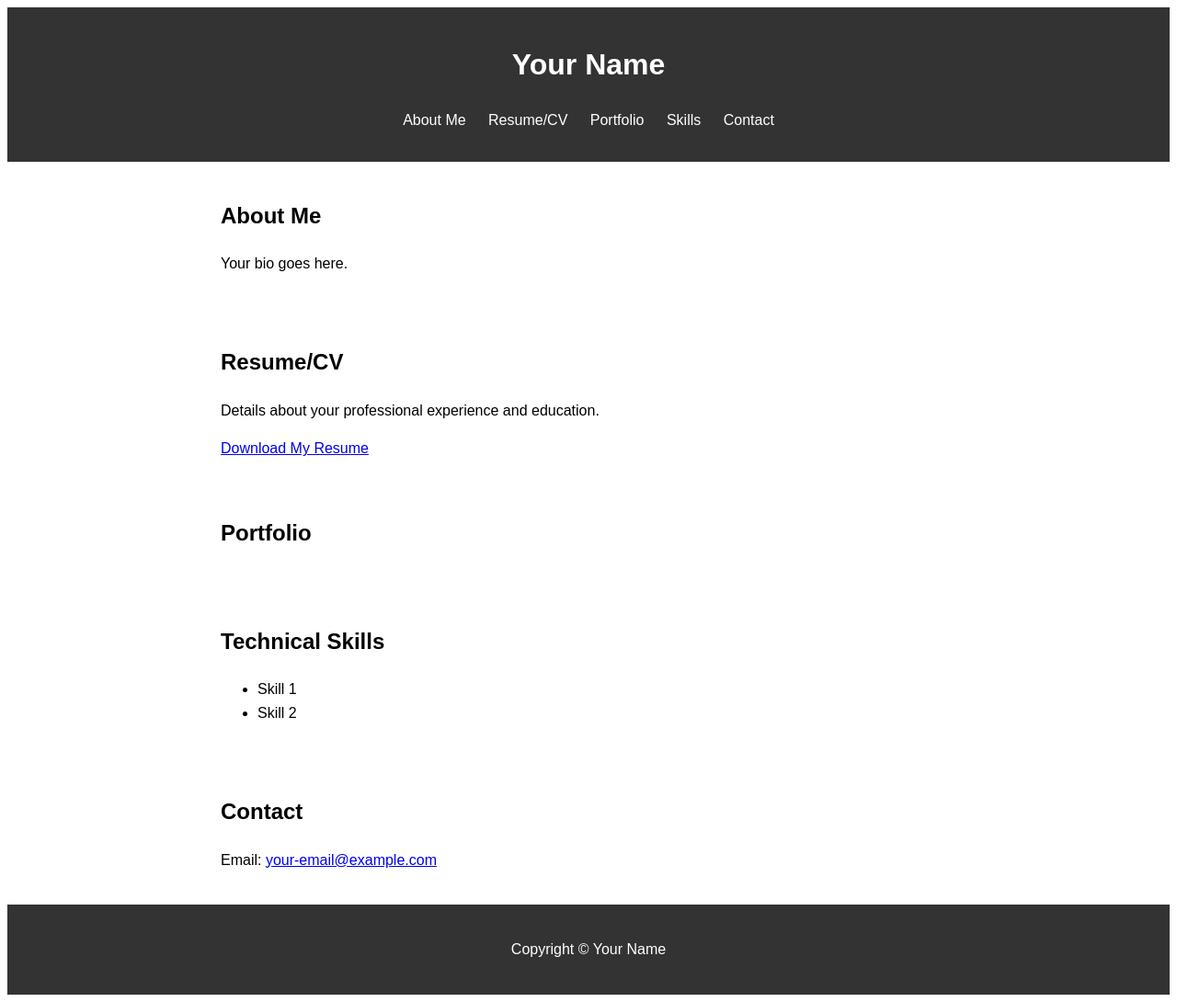
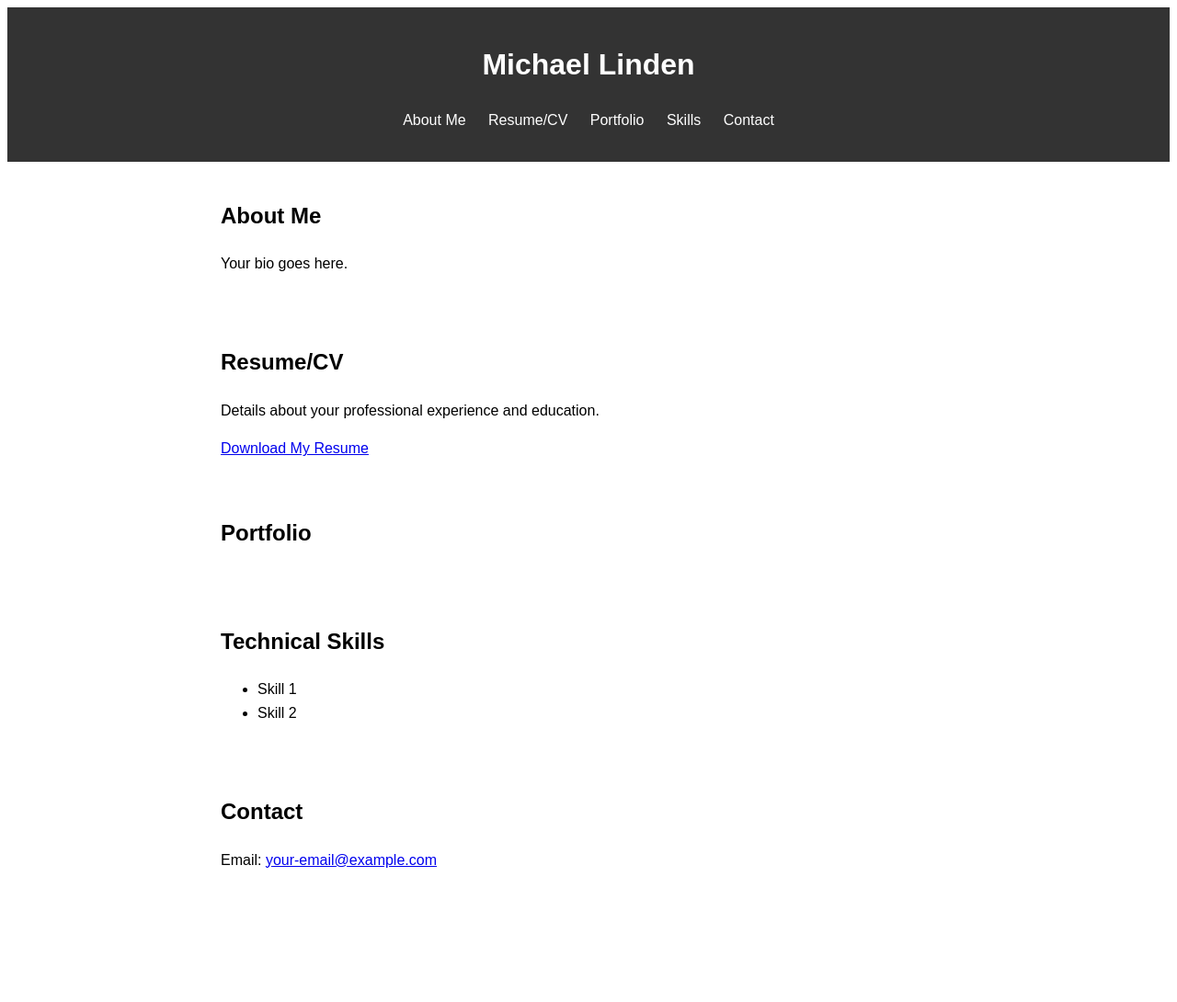
Before and after one commit to michaellinden/michaellinden.github.io, a plain HTML site: page index.html in a window 1280 px wide. Shown: the whole page at 92% size. After the commit the page ends 992 px from the top, so only its background shows below. Drawn offline with Linux system fonts and the light colour scheme.

Commit message:
add name

```diff
--- a/index.html
+++ b/index.html
@@ -8,7 +8,7 @@
 </head>
 <body>
     <header>
-        <h1>Your Name</h1>
+        <h1>Michael Linden</h1>
         <nav>
             <ul>
                 <li><a href="#about">About Me</a></li>
@@ -52,8 +52,5 @@
         <!-- Add more contact details or a contact form -->
     </section>
 
-    <footer>
-        <p>Copyright © Your Name</p>
-    </footer>
 </body>
 </html>
```
